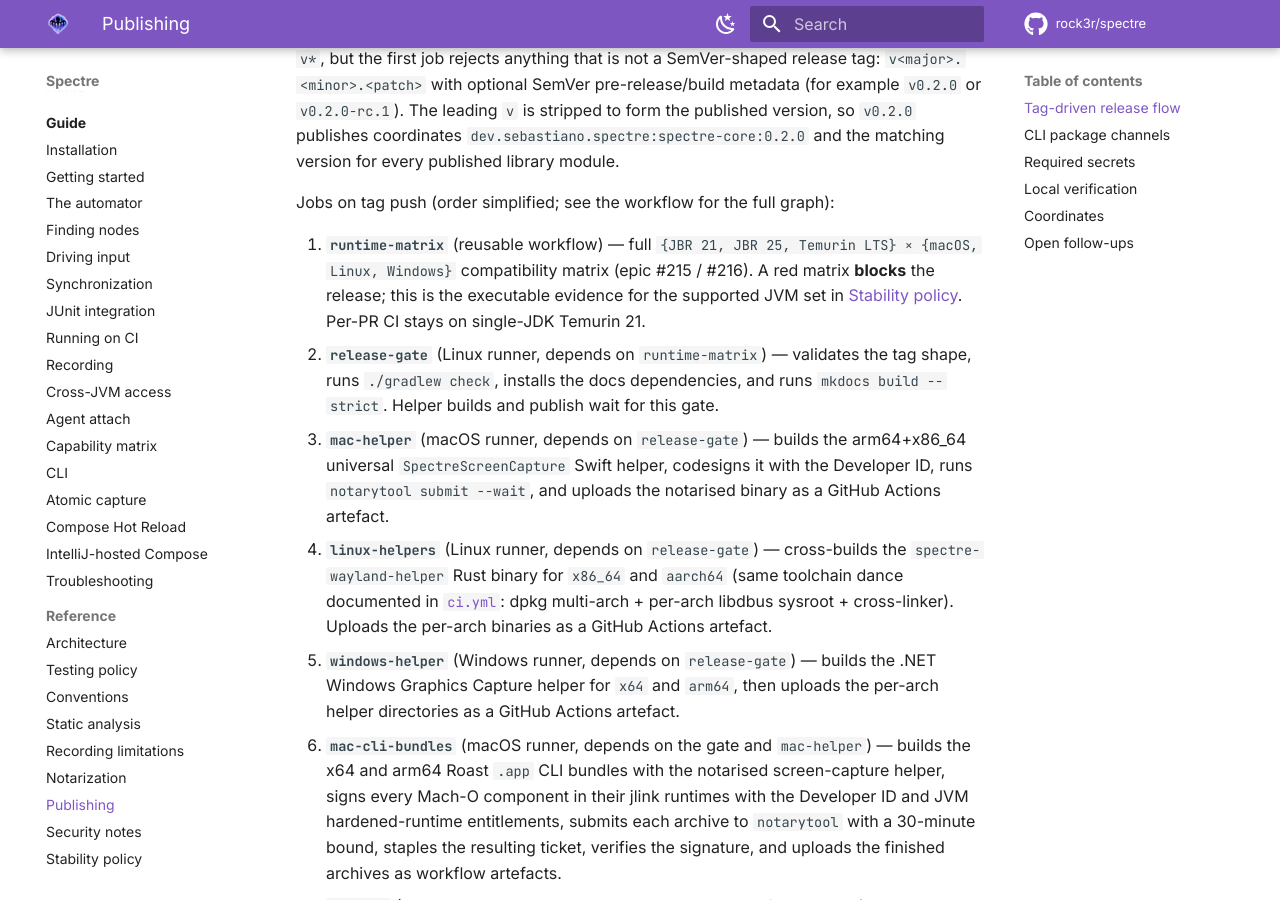
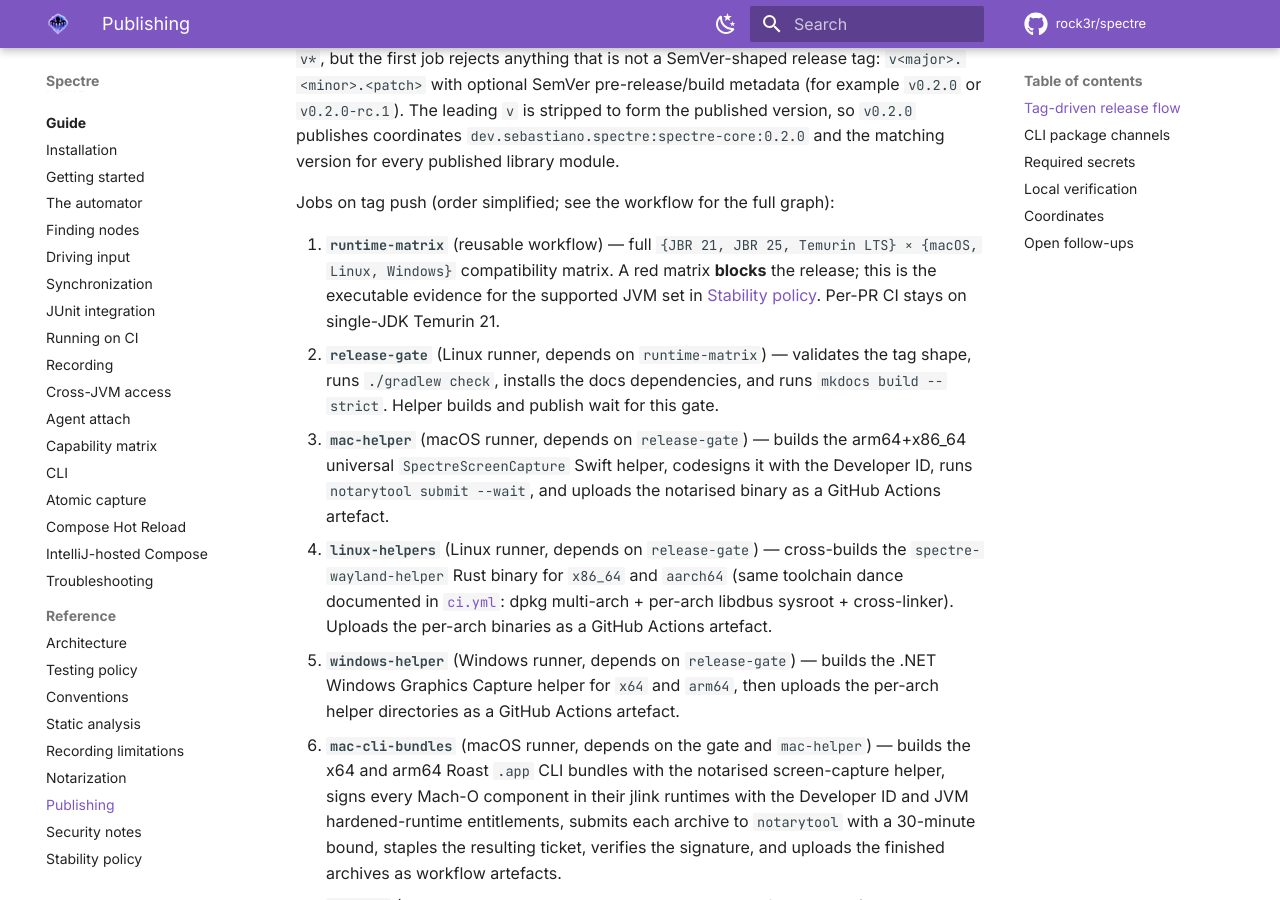
Before and after one commit to rock3r/spectre, an MkDocs documentation site: the page built from docs/PUBLISHING.md, in a window 1280 px wide and 900 px high, scrolled down 429 px. Built offline with MkDocs 1.6.1 and Material for MkDocs 9.7.7, drawn with Linux system fonts in a browser that asks for light colours; comment, search, counter and statistics services are not loaded.

Commit message:
Address docs review: drop public issue numbers; clarify attach JDK
Stability prose links the capability matrix without internal epic numbers.
Agent attach requires jdk.attach on the attacher only, not both processes.

```diff
--- a/docs/PUBLISHING.md
+++ b/docs/PUBLISHING.md
@@ -26,10 +26,10 @@
 Jobs on tag push (order simplified; see the workflow for the full graph):
 
 0. **`runtime-matrix`** (reusable workflow) — full
-   `{JBR 21, JBR 25, Temurin LTS} × {macOS, Linux, Windows}` compatibility matrix
-   (epic #215 / #216). A red matrix **blocks** the release; this is the executable
-   evidence for the supported JVM set in [Stability policy](STABILITY.md). Per-PR CI
-   stays on single-JDK Temurin 21.
+   `{JBR 21, JBR 25, Temurin LTS} × {macOS, Linux, Windows}` compatibility matrix.
+   A red matrix **blocks** the release; this is the executable evidence for the
+   supported JVM set in [Stability policy](STABILITY.md). Per-PR CI stays on
+   single-JDK Temurin 21.
 1. **`release-gate`** (Linux runner, depends on `runtime-matrix`) — validates the tag
    shape, runs `./gradlew check`, installs the docs dependencies, and runs
    `mkdocs build --strict`. Helper builds and publish wait for this gate.
```
Also changed, not shown: docs/STABILITY.md (+1 -1 lines), docs/guide/troubleshooting.md (+4 -3 lines).
